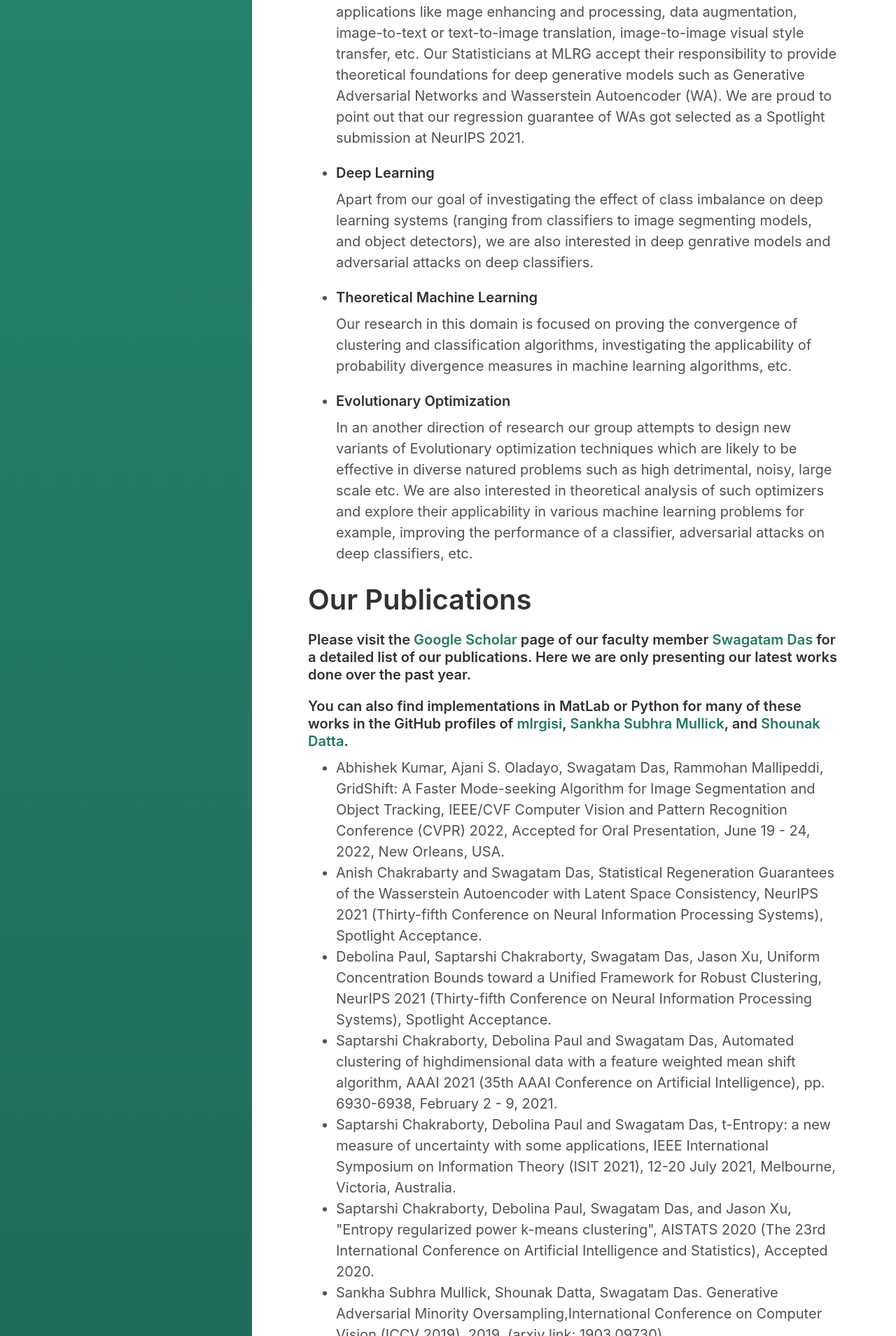
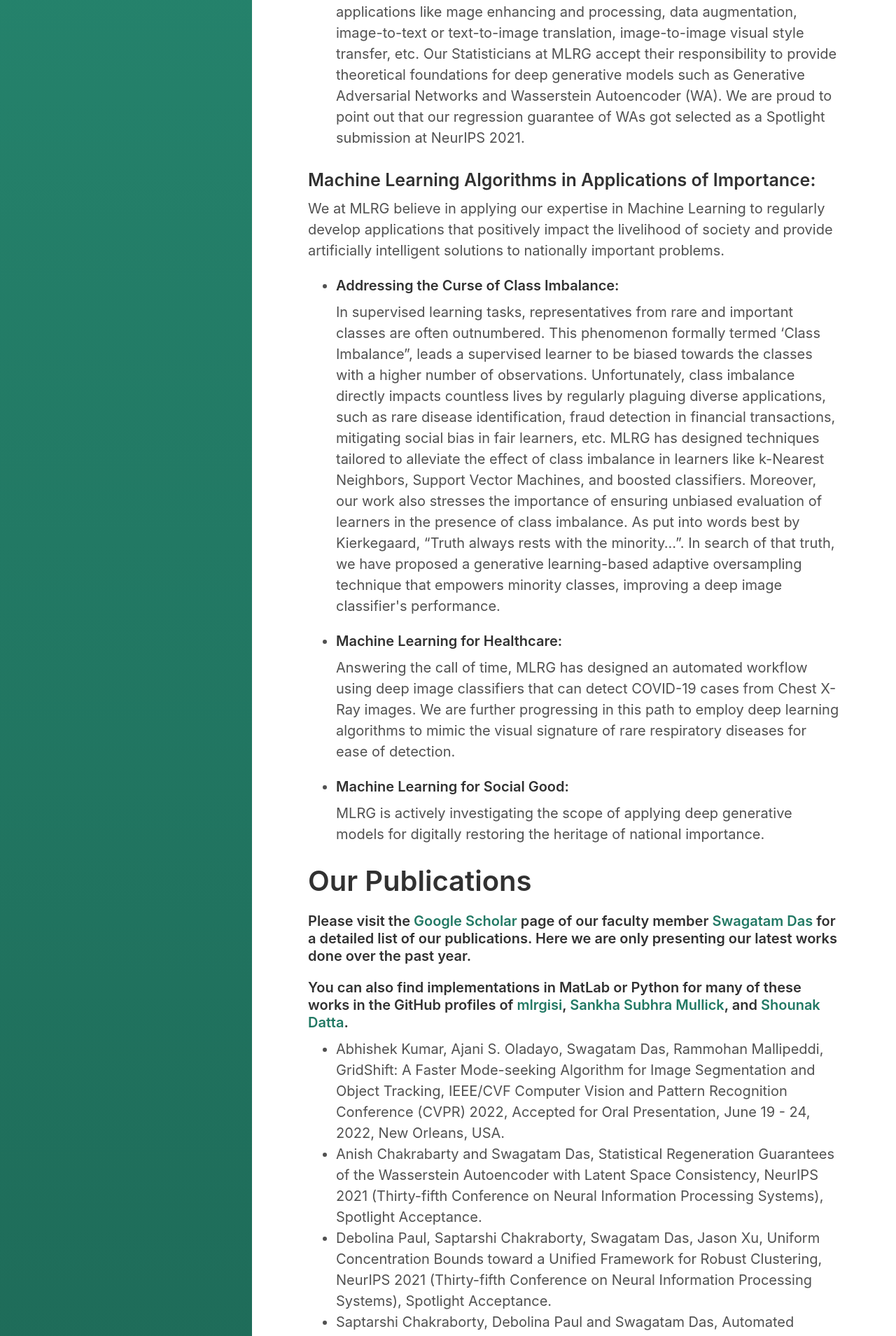
Before and after one commit to mlrgisi/mlrgisi.github.io, a Jekyll site: the page built from index.html, in a window 1280 px wide. Shown: the part 1728-3637 px from the top of the page at 70% size. Built offline with Jekyll 4.4.1, drawn with Linux system fonts in a browser that asks for light colours; the list of posts is cut into pages by our own code; a style sheet for code colours, icons or effects is not loaded; some of the changed text lies outside the part shown.

Commit message:
Update index.html

```diff
--- a/index.html
+++ b/index.html
@@ -87,32 +87,25 @@ Following the fabled quote “There is nothing more practical than a good theory
         <h4>Deep Generative Algorithms:</h4>
         In only 8 years, Deep Generative models found wide applicability and popularity in industry and academia for their commendable performance in applications like mage enhancing and processing, data augmentation, image-to-text or text-to-image translation, image-to-image visual style transfer, etc. Our Statisticians at MLRG accept their responsibility to provide theoretical foundations for deep generative models such as Generative Adversarial Networks and Wasserstein Autoencoder (WA). We are proud to point out that our regression guarantee of WAs got selected as a Spotlight submission at NeurIPS 2021.
     </li>
-   </ul>
+</ul>
+
+<h3>Machine Learning Algorithms in Applications of Importance:</h3>
+We at MLRG believe in applying our expertise in Machine Learning to regularly develop applications that positively impact the livelihood of society and provide artificially intelligent solutions to nationally important problems.
 <ul>
     <li>
-        <h4>Deep Learning</h4>
+        <h4>Addressing the Curse of Class Imbalance:</h4>
+        In supervised learning tasks, representatives from rare and important classes are often outnumbered. This phenomenon formally termed ‘Class Imbalance”, leads a supervised learner to be biased towards the classes with a higher number of observations. Unfortunately, class imbalance directly impacts countless lives by regularly plaguing diverse applications, such as rare disease identification, fraud detection in financial transactions, mitigating social bias in fair learners, etc. MLRG has designed techniques tailored to alleviate the effect of class imbalance in learners like k-Nearest Neighbors, Support Vector Machines, and boosted classifiers. Moreover, our work also stresses the importance of ensuring unbiased evaluation of learners in the presence of class imbalance. As put into words best by Kierkegaard, “Truth always rests with the minority…”. In search of that truth, we have proposed a generative learning-based adaptive oversampling technique that empowers minority classes, improving a deep image classifier's performance.
     </li>
-    Apart from our goal of investigating the effect of class imbalance on deep learning systems (ranging
-    from classifiers to image segmenting models, and object detectors), we are also interested in deep genrative models
-    and adversarial attacks on deep classifiers.
+    <li>
+        <h4>Machine Learning for Healthcare:</h4>
+        Answering the call of time, MLRG has designed an automated workflow using deep image classifiers that can detect COVID-19 cases from Chest X-Ray images. We are further progressing in this path to employ deep learning algorithms to mimic the visual signature of rare respiratory diseases for ease of detection.
+    </li>
+    <li>
+        <h4>Machine Learning for Social Good:</h4>
+        MLRG is actively investigating the scope of applying deep generative models for digitally restoring the heritage of national importance.
+    </li>
 </ul>
-<ul>
-    <li>
-        <h4>Theoretical Machine Learning</h4>
-    </li>
-    Our research in this domain is focused on proving the convergence of clustering and classification algorithms,
-    investigating the applicability of probability divergence measures in machine learning algorithms, etc.
-</ul>
-<ul>
-    <li>
-        <h4>Evolutionary Optimization</h4>
-    </li>
-    In an another direction of research our group attempts to design new variants of Evolutionary optimization
-    techniques which are likely to be effective in diverse natured problems such as high detrimental, noisy, large scale
-    etc. We are also interested in theoretical analysis of such optimizers and explore their applicability in various
-    machine learning problems for example, improving the performance of a classifier, adversarial attacks on deep
-    classifiers, etc.
-</ul>
+
 
 <h1>Our Publications</h1>
 <h6>Please visit the <a href="https://scholar.google.co.in/citations?user=L8XYpAwAAAAJ">Google Scholar</a> page of our faculty member <a href="https://www.isical.ac.in/~swagatam.das/">Swagatam Das</a> for a detailed list of our publications. Here we are only presenting our latest works done over the past year. </h6>
```
